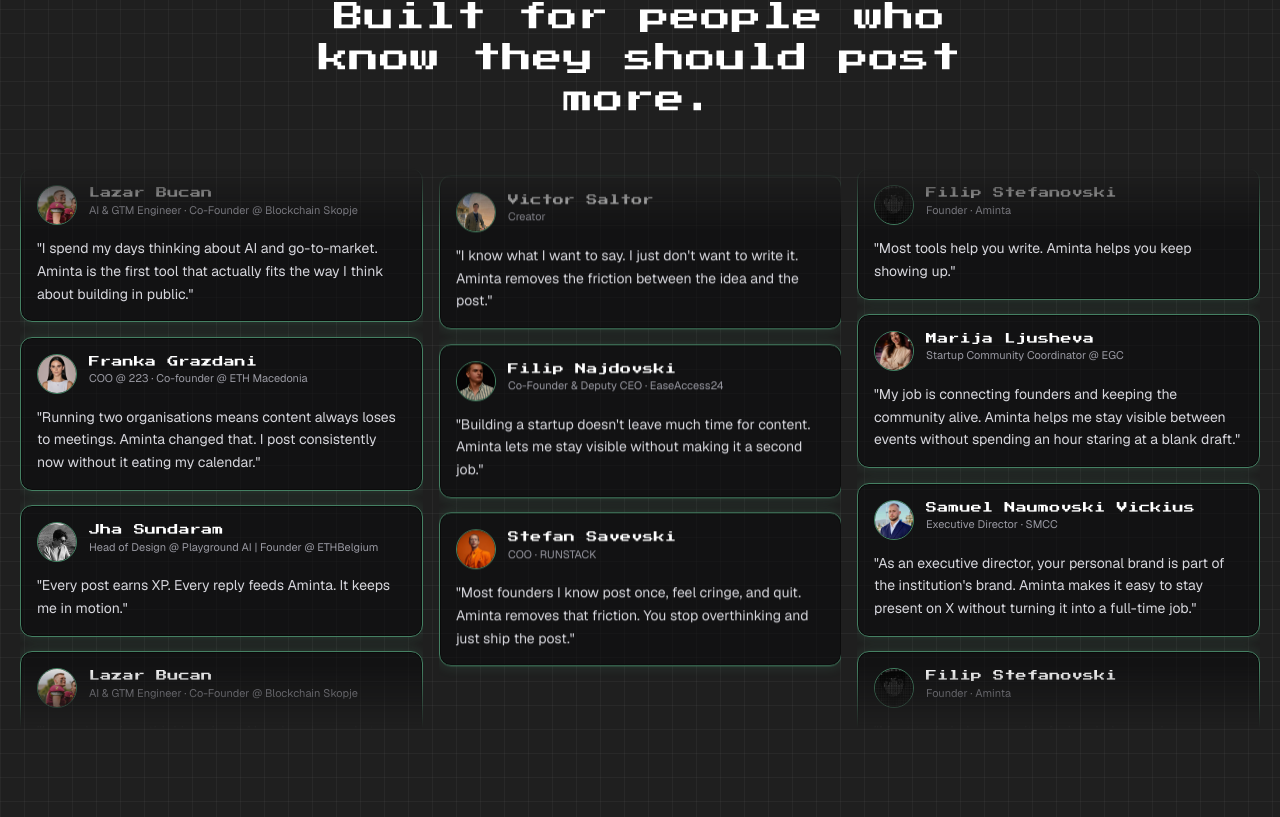
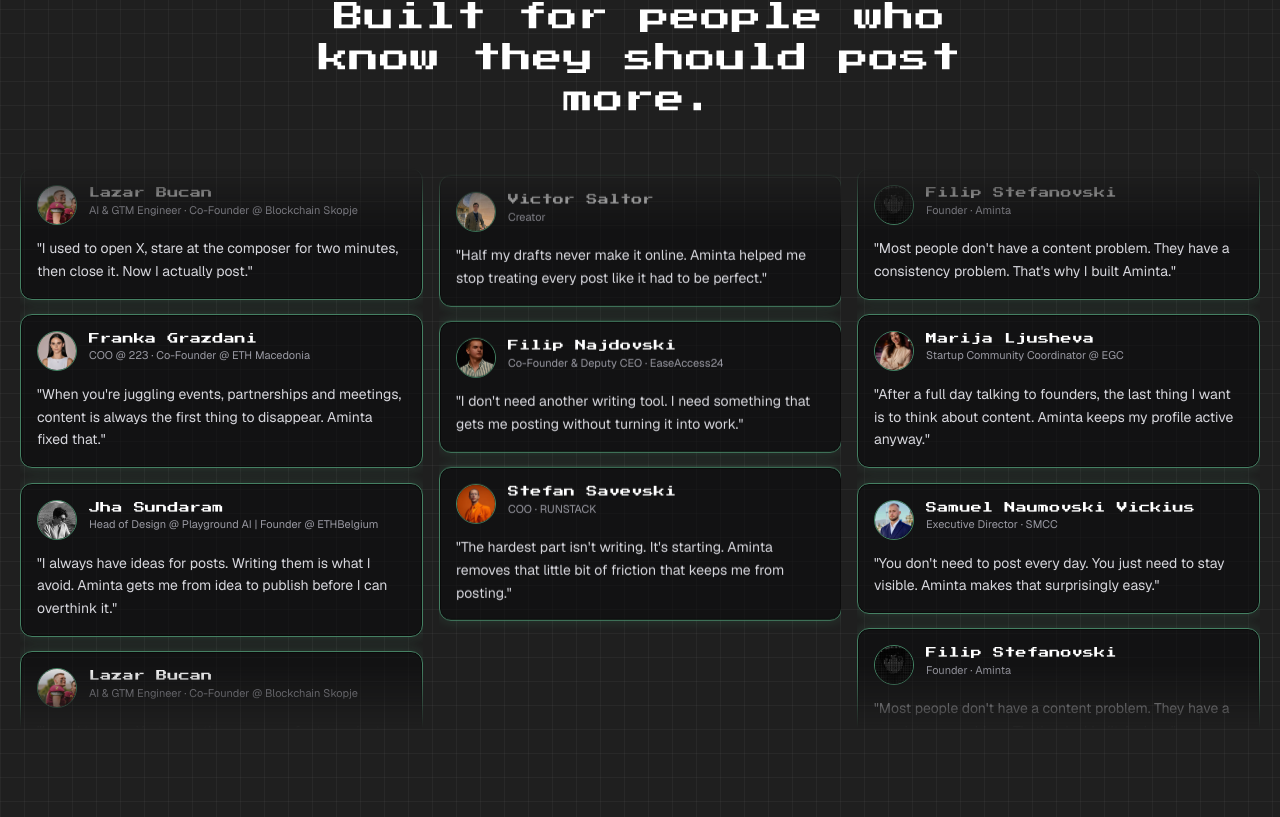
Before and after one commit to FilipStefanovski1/aminta, a Next.js app in the folder landing/: page / in a window 1280 px wide. Shown: the part 6543-7360 px from the top of the page. Built offline with nearby package versions, Linux system fonts and the light colour scheme.

Commit message:
chore: update testimonial quotes to final copy
Co-Authored-By: Claude Sonnet 4.6 <noreply@anthropic.com>

```diff
--- a/landing/components/MarqueeWall.tsx
+++ b/landing/components/MarqueeWall.tsx
@@ -23,7 +23,7 @@ const CARDS: WallCard[] = [
     name: "Lazar Bucan",
     role: "AI & GTM Engineer · Co-Founder @ Blockchain Skopje",
     company: "",
-    review: "I spend my days thinking about AI and go-to-market. Aminta is the first tool that actually fits the way I think about building in public.",
+    review: "I used to open X, stare at the composer for two minutes, then close it. Now I actually post.",
     avatar: "/testimonials/LazarBucan.jpeg",
     tag: "AI & GTM",
   },
@@ -34,7 +34,7 @@ const CARDS: WallCard[] = [
     name: "Victor Saltor",
     role: "Creator",
     company: "",
-    review: "I know what I want to say. I just don't want to write it. Aminta removes the friction between the idea and the post.",
+    review: "Half my drafts never make it online. Aminta helped me stop treating every post like it had to be perfect.",
     avatar: "/testimonials/VictorSaltor.jpeg",
     tag: "Creator",
   },
@@ -45,7 +45,7 @@ const CARDS: WallCard[] = [
     name: "Filip Stefanovski",
     role: "Founder",
     company: "Aminta",
-    review: "Most tools help you write. Aminta helps you keep showing up.",
+    review: "Most people don't have a content problem. They have a consistency problem. That's why I built Aminta.",
     avatar: "/testimonials/filip-stefanovski.jpg",
     tag: "Founder note",
   },
@@ -54,9 +54,9 @@ const CARDS: WallCard[] = [
     id: "r2",
     kind: "founder",
     name: "Franka Grazdani",
-    role: "COO @ 223 · Co-founder @ ETH Macedonia",
+    role: "COO @ 223 · Co-Founder @ ETH Macedonia",
     company: "",
-    review: "Running two organisations means content always loses to meetings. Aminta changed that. I post consistently now without it eating my calendar.",
+    review: "When you're juggling events, partnerships and meetings, content is always the first thing to disappear. Aminta fixed that.",
     avatar: "/testimonials/FrankaGrazdani.jpeg",
     tag: "COO · Web3",
   },
@@ -65,9 +65,9 @@ const CARDS: WallCard[] = [
     id: "r3",
     kind: "founder",
     name: "Filip Najdovski",
-    role: "Co-Founder & Deputy CEO",
-    company: "EaseAccess24",
-    review: "Building a startup doesn't leave much time for content. Aminta lets me stay visible without making it a second job.",
+    role: "Co-Founder & Deputy CEO · EaseAccess24",
+    company: "",
+    review: "I don't need another writing tool. I need something that gets me posting without turning it into work.",
     avatar: "/testimonials/FilipNajdovski.jpeg",
     tag: "Co-Founder",
   },
@@ -78,7 +78,7 @@ const CARDS: WallCard[] = [
     name: "Marija Ljusheva",
     role: "Startup Community Coordinator @ EGC",
     company: "",
-    review: "My job is connecting founders and keeping the community alive. Aminta helps me stay visible between events without spending an hour staring at a blank draft.",
+    review: "After a full day talking to founders, the last thing I want is to think about content. Aminta keeps my profile active anyway.",
     avatar: "/testimonials/MarijaLjuseva.jpeg",
     tag: "Community · Startups",
   },
@@ -89,7 +89,7 @@ const CARDS: WallCard[] = [
     name: "Jha Sundaram",
     role: "Head of Design @ Playground AI | Founder @ ETHBelgium",
     company: "",
-    review: "Every post earns XP. Every reply feeds Aminta. It keeps me in motion.",
+    review: "I always have ideas for posts. Writing them is what I avoid. Aminta gets me from idea to publish before I can overthink it.",
     avatar: "/testimonials/JhaSundaram.png",
     tag: "POST +50 XP · REPLY +25 XP",
   },
@@ -98,9 +98,9 @@ const CARDS: WallCard[] = [
     id: "r6",
     kind: "founder",
     name: "Stefan Savevski",
-    role: "COO",
-    company: "RUNSTACK",
-    review: "Most founders I know post once, feel cringe, and quit. Aminta removes that friction. You stop overthinking and just ship the post.",
+    role: "COO · RUNSTACK",
+    company: "",
+    review: "The hardest part isn't writing. It's starting. Aminta removes that little bit of friction that keeps me from posting.",
     avatar: "/testimonials/StefanSavevski.png",
     tag: "COO",
   },
@@ -109,9 +109,9 @@ const CARDS: WallCard[] = [
     id: "r5",
     kind: "founder",
     name: "Samuel Naumovski Vickius",
-    role: "Executive Director",
-    company: "SMCC",
-    review: "As an executive director, your personal brand is part of the institution's brand. Aminta makes it easy to stay present on X without turning it into a full-time job.",
+    role: "Executive Director · SMCC",
+    company: "",
+    review: "You don't need to post every day. You just need to stay visible. Aminta makes that surprisingly easy.",
     avatar: "/testimonials/samuel-naumovski.jpeg",
     tag: "Executive",
   },
```
